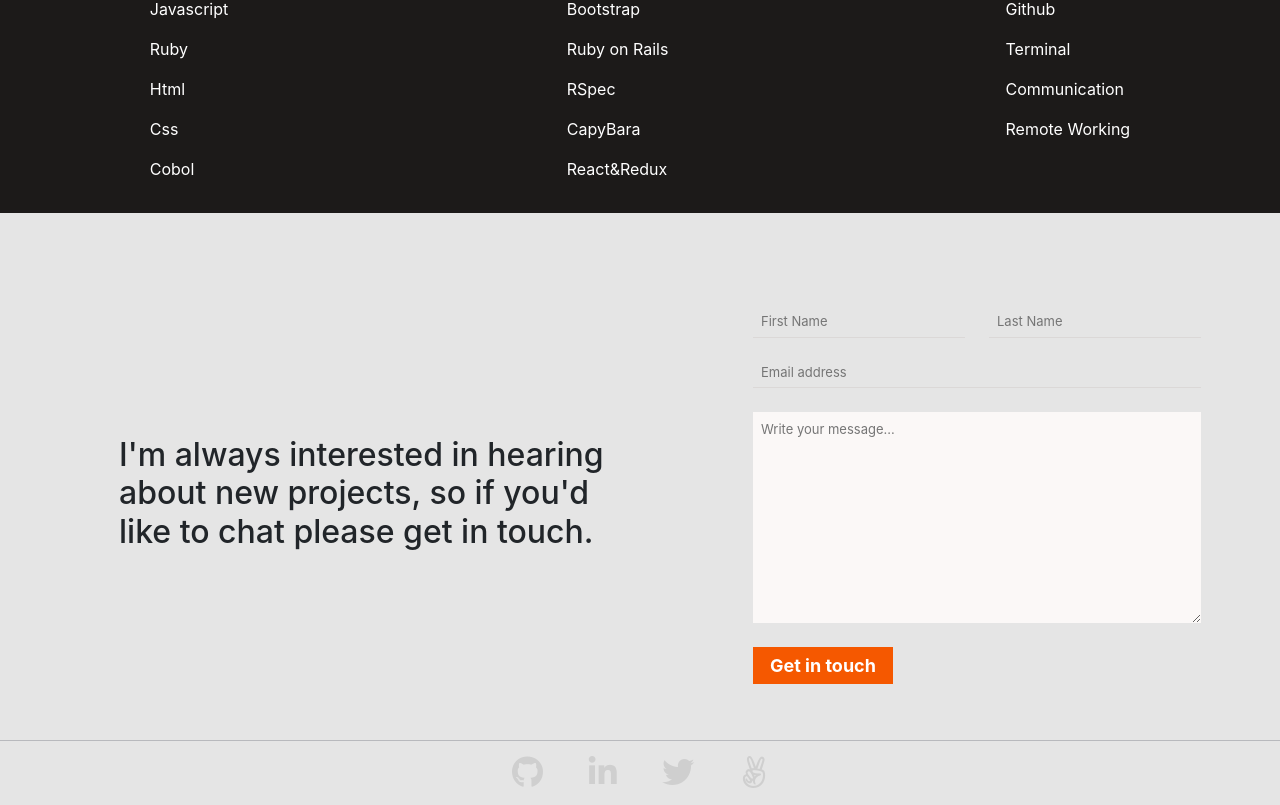
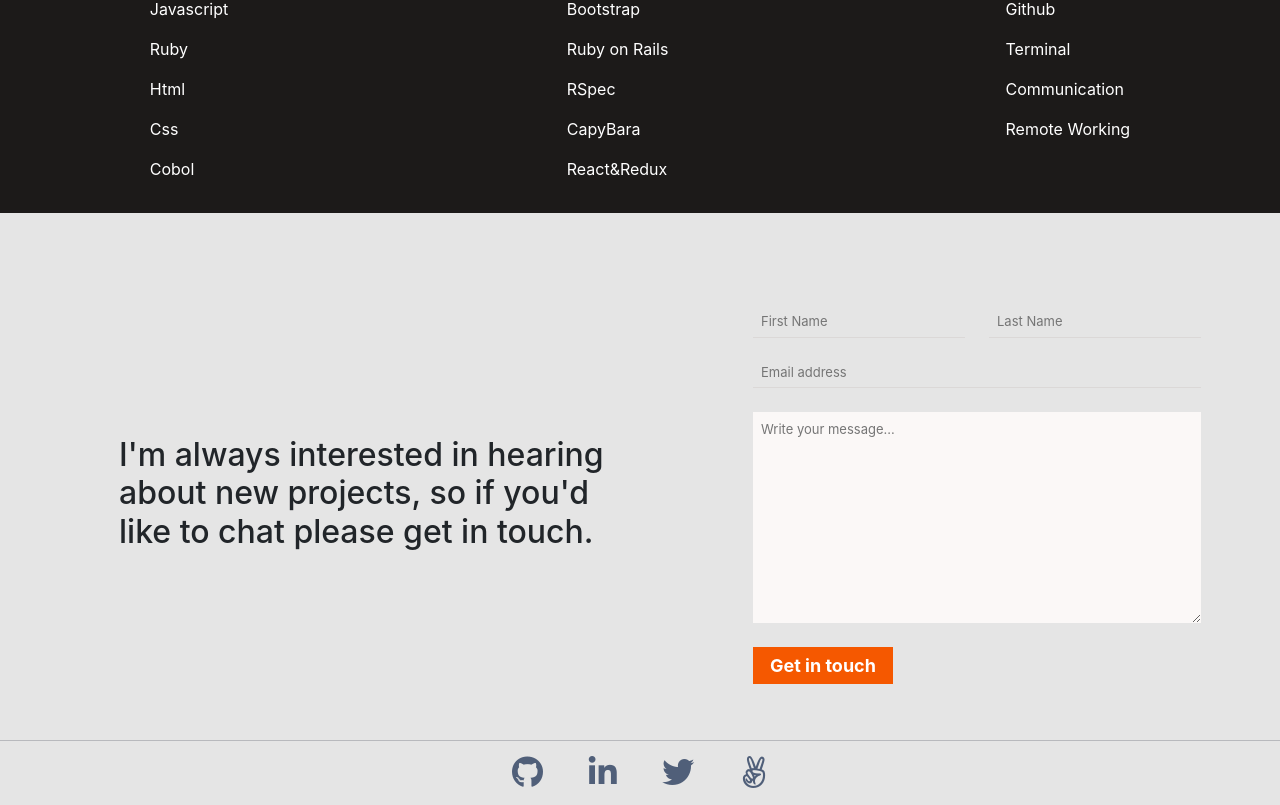
Before and after one commit to Stricks1/portfolio-f, a React (Create React App) app: page / in a window 1280 px wide. Shown: the part 3120-3925 px from the top of the page. Built offline with nearby package versions, Linux system fonts and the light colour scheme.

Commit message:
change color links on footer

```diff
--- a/src/components/footer.js
+++ b/src/components/footer.js
@@ -12,22 +12,22 @@ const Footer = () => {
       <div className="mt-2 border-footer d-flex flex-column justify-content-center align-items-center text-white blurrable">
         <ul className="my-2 list-unstyled footer-width list-group list-header d-flex flex-row justify-content-between">
              <li>
-            <a href="https://github.com/Stricks1/" target="_blank" title="GitHub" className="grey-color">
+            <a href="https://github.com/Stricks1/" target="_blank" title="GitHub" className="grey-color2">
               <i className="fa fa-github" />
             </a>
           </li>
           <li>
-            <a href="https://www.linkedin.com/in/gabriel-malheiros-silveira/" target="_blank" title="linkedin" className="grey-color">
+            <a href="https://www.linkedin.com/in/gabriel-malheiros-silveira/" target="_blank" title="linkedin" className="grey-color2">
               <i className="fa fa-linkedin" />
             </a>
           </li>
           <li>
-            <a href="https://twitter.com/gabriel_stricks" target="_blank" title="twitter" className="grey-color">
+            <a href="https://twitter.com/gabriel_stricks" target="_blank" title="twitter" className="grey-color2">
               <i className="fa fa-twitter" />
             </a>
           </li>
           <li>
-            <a href="https://angel.co/u/gabriel-malheiros-silveira" target="_blank" title="angellist" className="grey-color">
+            <a href="https://angel.co/u/gabriel-malheiros-silveira" target="_blank" title="angellist" className="grey-color2">
               <i className="fa fa-angellist" />
             </a>
           </li>
@@ -43,22 +43,22 @@ const Footer = () => {
     <div className="mt-2 border-footer d-flex justify-content-center text-white blurrable">
       <ul className="my-2 list-unstyled footer-width list-group list-header d-flex flex-row justify-content-between">
         <li>
-          <a href="https://github.com/Stricks1/" target="_blank" title="GitHub" className="grey-color">
+          <a href="https://github.com/Stricks1/" target="_blank" title="GitHub" className="grey-color2">
             <i className="fa fa-github" />
           </a>
         </li>
         <li>
-          <a href="https://www.linkedin.com/in/gabriel-malheiros-silveira/" target="_blank" title="linkedin" className="grey-color">
+          <a href="https://www.linkedin.com/in/gabriel-malheiros-silveira/" target="_blank" title="linkedin" className="grey-color2">
             <i className="fa fa-linkedin" />
           </a>
         </li>
         <li>
-          <a href="https://twitter.com/gabriel_stricks" target="_blank" title="twitter" className="grey-color">
+          <a href="https://twitter.com/gabriel_stricks" target="_blank" title="twitter" className="grey-color2">
             <i className="fa fa-twitter" />
           </a>
         </li>
         <li>
-          <a href="https://angel.co/u/gabriel-malheiros-silveira" target="_blank" title="angellist" className="grey-color">
+          <a href="https://angel.co/u/gabriel-malheiros-silveira" target="_blank" title="angellist" className="grey-color2">
             <i className="fa fa-angellist" />
           </a>
         </li>
--- a/src/index.css
+++ b/src/index.css
@@ -646,3 +646,12 @@ code {
 .border-footer {
   border-top: 1px solid #b8b9bd;
 }
+
+
+.grey-color2 {
+  color: #505F79;
+}
+
+.grey-color2:hover {
+  color: #384357;
+}
```
Also changed, not shown: 1 other file (tests, documents, lock files or other folders).
